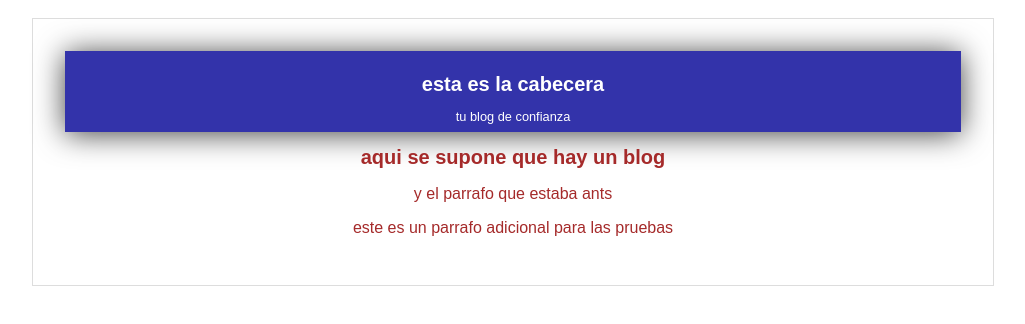
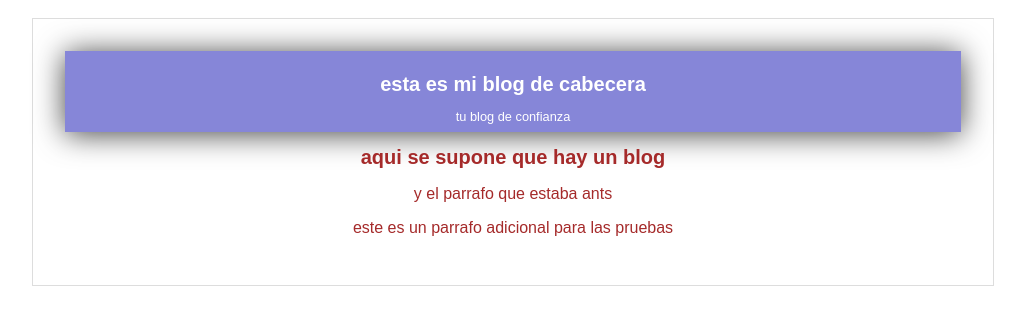
Before and after one commit to wabby203/Nuscaa, a plain HTML site: page index.html in a window 1280 px wide. Shown: the part 40-364 px from the top of the page, without its empty margins (127-1152 px from the left). Drawn offline with Linux system fonts and the light colour scheme.

Commit message:
se corrige un mensaje en la cabecera y se modifica el color del backgroud

```diff
--- a/css/estilos.css
+++ b/css/estilos.css
@@ -10,7 +10,7 @@ body
 
 #cabecera
 {
-    background: #33a;
+    background: rgb(134, 134, 216);
     box-shadow: 0px 2px 30px 0px rgba(0, 0, 0, 0.75);
     color: #fff;
     font-weight: bold;
--- a/index.html
+++ b/index.html
@@ -7,7 +7,7 @@
         <h1>apenas comenzando con el git hub</h1>
         <div id="container">
             <div id="cabecera">
-                <h1>esta es la cabecera</h1>
+                <h1>esta es mi blog de cabecera</h1>
                 <span id="tagline">tu blog de confianza</span>
             </div>
             <div id="post">
```
